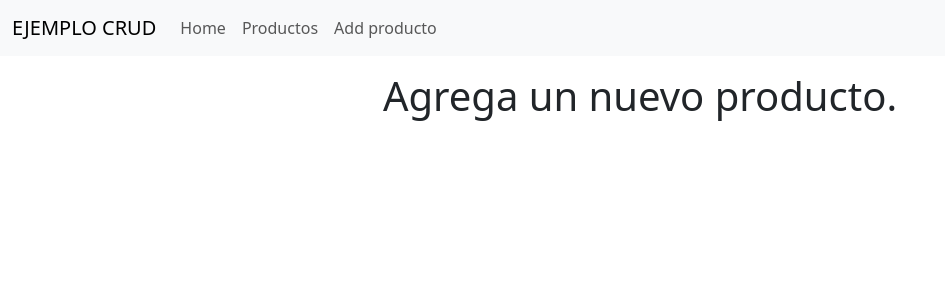
After one commit to NelsonRamirezC/m7_s2_ejemplos, a Django app: page /inventario/productos/add in a window 1280 px wide. The commit adds this page. Shown: the top 300 px of the page, without its empty margins (0-945 px from the left). Run offline with Django 4.2, Linux system fonts and the light colour scheme.

Commit message:
se crean templates, url y vista para index y add_producto, el cual aún no tiene la lógica de creación

```diff
--- a/config/urls.py
+++ b/config/urls.py
@@ -17,7 +17,10 @@ Including another URLconf
 from django.contrib import admin
 from django.urls import path, include
 
+from . import views
+
 urlpatterns = [
     path('admin/', admin.site.urls),
+    path('', views.index, name="index"),
     path('inventario/', include('inventario.urls'))
 ]
--- /dev/null
+++ b/config/views.py
@@ -0,0 +1,5 @@
+from django.shortcuts import render
+
+def index(request):
+    contexto = {}
+    return render(request, 'index.html', contexto)
--- a/inventario/urls.py
+++ b/inventario/urls.py
@@ -4,4 +4,5 @@ from . import views
 
 urlpatterns = [
     path('productos/', views.listado_productos, name="listado_productos"),
+    path('productos/add', views.add_producto, name="add_producto"),
 ]
--- a/inventario/views.py
+++ b/inventario/views.py
@@ -54,3 +54,9 @@ def listado_productos(request):
 
 
     return render(request, 'listado_productos.html', contexto)
+
+
+
+def add_producto(request):
+    contexto = {}
+    return render(request, 'add_producto.html', contexto)
--- /dev/null
+++ b/templates/add_producto.html
@@ -0,0 +1,13 @@
+{% extends "layouts/base.html" %}
+
+{% block contenido %}
+
+    <header class="py-3">
+        <h1 class="text-center">Agrega un nuevo producto.</h1>
+    </header>
+
+    <main class="container">
+
+    </main>
+
+{% endblock contenido %}
--- /dev/null
+++ b/templates/layouts/base.html
@@ -0,0 +1,21 @@
+<!DOCTYPE html>
+<html lang="en">
+<head>
+    <meta charset="UTF-8">
+    <meta name="viewport" content="width=device-width, initial-scale=1.0">
+    <title>APP ejemplo CRUD</title>
+    <link href="https://cdn.jsdelivr.net/npm/bootstrap@5.3.3/dist/css/bootstrap.min.css" rel="stylesheet" integrity="sha384-QWTKZyjpPEjISv5WaRU9OFeRpok6YctnYmDr5pNlyT2bRjXh0JMhjY6hW+ALEwIH" crossorigin="anonymous">
+
+    <script defer src="https://cdn.jsdelivr.net/npm/bootstrap@5.3.3/dist/js/bootstrap.bundle.min.js" integrity="sha384-YvpcrYf0tY3lHB60NNkmXc5s9fDVZLESaAA55NDzOxhy9GkcIdslK1eN7N6jIeHz" crossorigin="anonymous"></script>
+</head>
+<body>
+
+    {% include "partials/navbar.html" %}
+
+    {% block contenido %}
+
+
+    {% endblock contenido %}
+
+</body>
+</html>
--- /dev/null
+++ b/templates/partials/navbar.html
@@ -0,0 +1,15 @@
+<nav class="navbar navbar-expand-lg bg-body-tertiary">
+    <div class="container-fluid">
+      <a class="navbar-brand" href="{% url "index" %}">EJEMPLO CRUD</a>
+      <button class="navbar-toggler" type="button" data-bs-toggle="collapse" data-bs-target="#navbarNavAltMarkup" aria-controls="navbarNavAltMarkup" aria-expanded="false" aria-label="Toggle navigation">
+        <span class="navbar-toggler-icon"></span>
+      </button>
+      <div class="collapse navbar-collapse" id="navbarNavAltMarkup">
+        <div class="navbar-nav">
+          <a class="nav-link" href="{% url "index" %}">Home</a>
+          <a class="nav-link" href="{% url "listado_productos" %}">Productos</a>
+          <a class="nav-link" href="{% url "add_producto" %}">Add producto</a>
+        </div>
+      </div>
+    </div>
+  </nav>
```
Also changed, not shown: templates/index.html (added, +14 -0 lines), templates/listado_productos.html (+7 -0 lines), inventario/forms.py (added).
